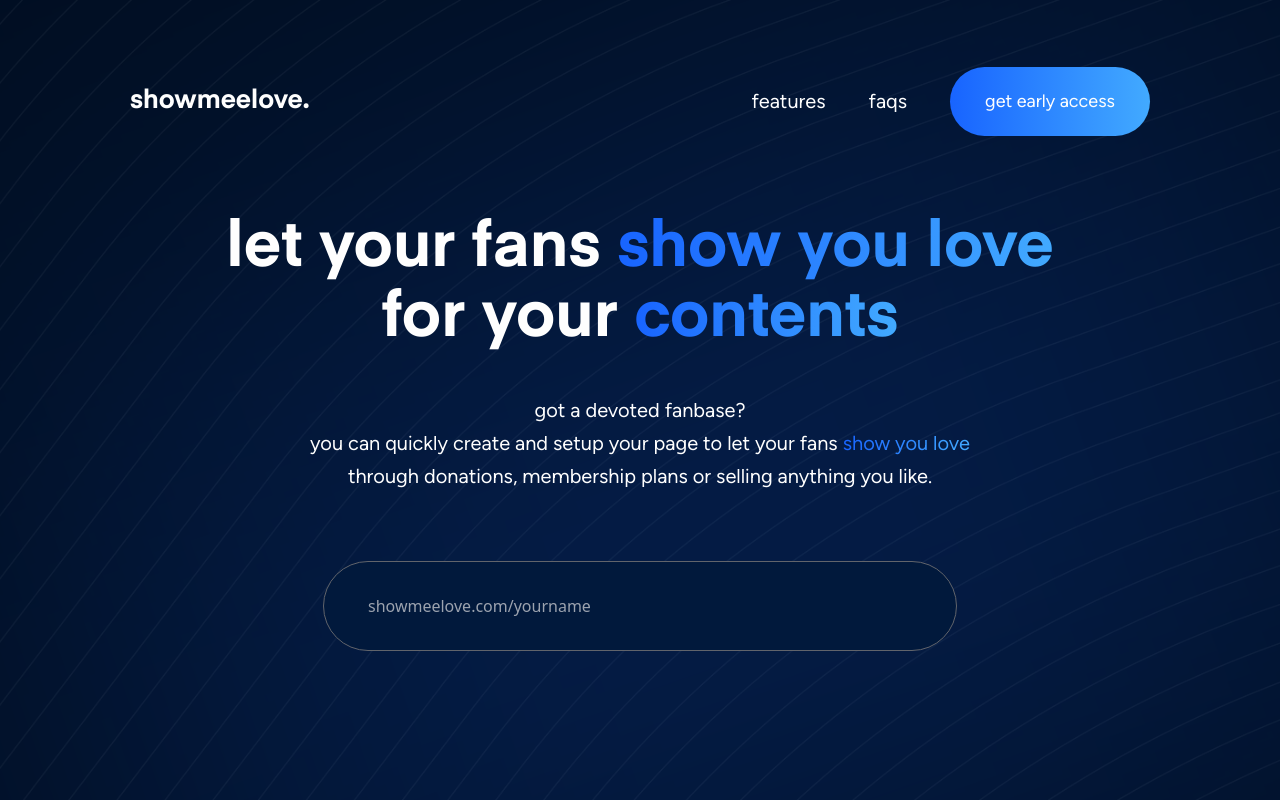
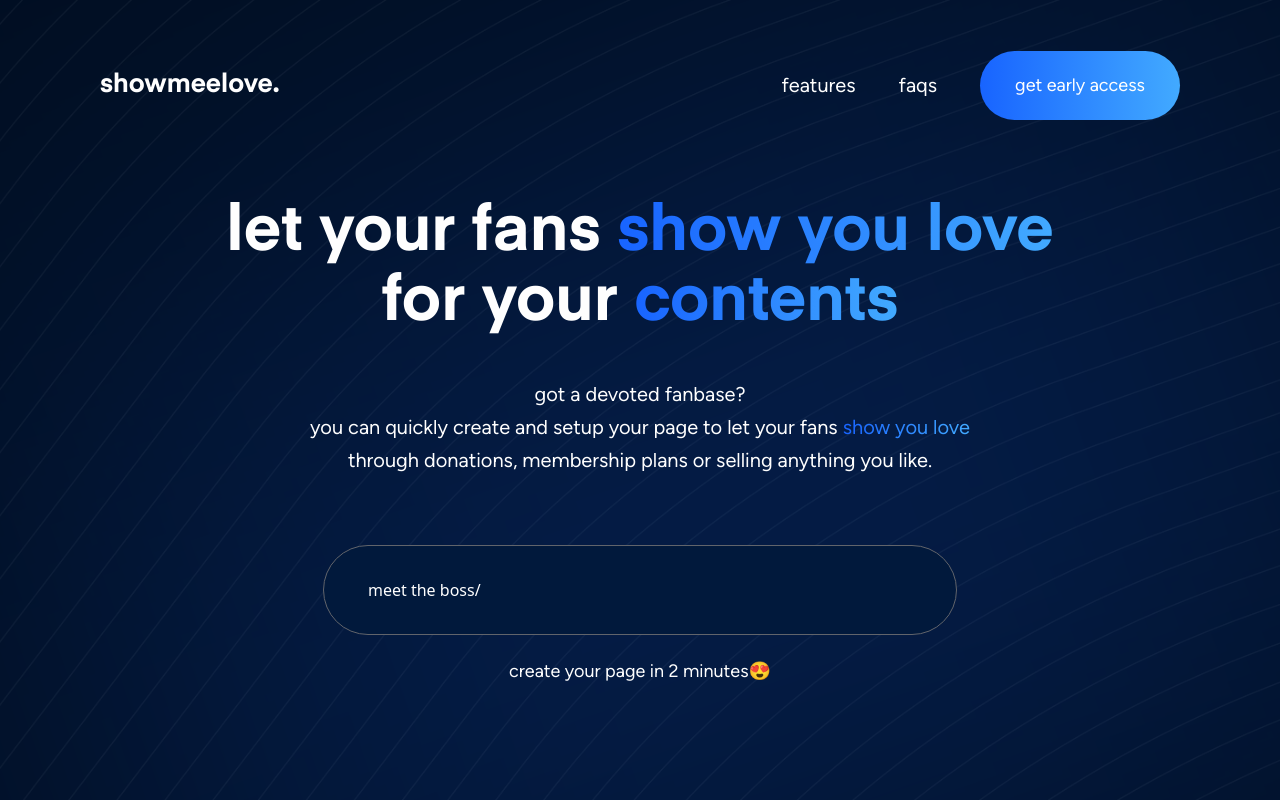
Before and after one commit to showmeelove/sml-landing-page, a React (Vite) app: page / in a window 1280 px wide. Shown: the top 800 px of the page. Built offline with nearby package versions, Linux system fonts and the light colour scheme.

Commit message:
fix: overflow✔

```diff
--- a/src/App.jsx
+++ b/src/App.jsx
@@ -2,10 +2,10 @@ import Form from "./components/form";
 
 const App = () => {
   return (
-    <div className="mx-auto container">
+    <div className="mx-auto">
       <div className="hero-pattern"></div>
       <div className="gradient"></div>
-      <div className="mt-[66.5px] mx-[100px] m-auto flex justify-between items-center">
+      <div className="mt-[50.5px] mx-[100px] m-auto flex justify-between items-center">
         <h1 className="text-[#FEFEFE] font-Eina01Bold text-[26px] leading-[30.47px] ">
           showmeelove.
         </h1>
--- a/src/components/form.jsx
+++ b/src/components/form.jsx
@@ -1,16 +1,25 @@
 
 const form = () => {
   return (
-    <div className="flex justify-center items-center container">
-      <form className="mx-auto mt-[68px]" action="#">
-        <input
-          type="mail"
-          name="create your page"
-          placeholder="showmeelove.com/yourname"
-          className="mx-auto bg-[#01193C] border-[1px] border-[#61646B] rounded-[60px] pl-[44px] min-w-[634px] py-[32px] text-[#FFFFFF] "
-        />
-      </form>
-    </div>
+    <>
+      <div className="mx-auto flex justify-center items-center">
+        <form className="mx-auto mt-[68px]" action="#" onSubmit={`text/${{}}`}>
+          <div className="flex items-center frelative">
+            {/* <span className="absolute left-10">showmeelove.com/</span>  */}
+            <input
+              type="mail"
+              name="username"
+              value={`meet the boss/`}
+              placeholder="yourname"
+              className="mx-auto bg-[#01193C]  right-0 border-[1px] border-[#61646B] rounded-[60px] pl-[44px] w-[634px] py-[32px] text-[#FFFFFF] "
+            />
+          </div>
+        </form>
+      </div>
+      <p className="text-[18px] mt-[20px] font-figtree leading-[33px] font-medium text-center ">
+        create your page in 2 minutes😍
+      </p>
+    </>
   );
 };
 
--- a/src/index.css
+++ b/src/index.css
@@ -13,6 +13,7 @@
 body{
   background-color:#010E21 ;
   color: #fefefe;
+  overflow-x: hidden;
 }
 
 .gradient{
```
